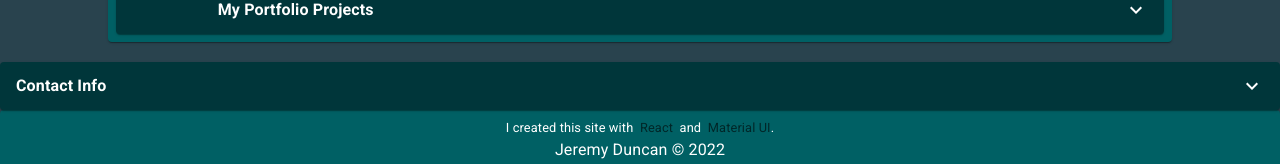
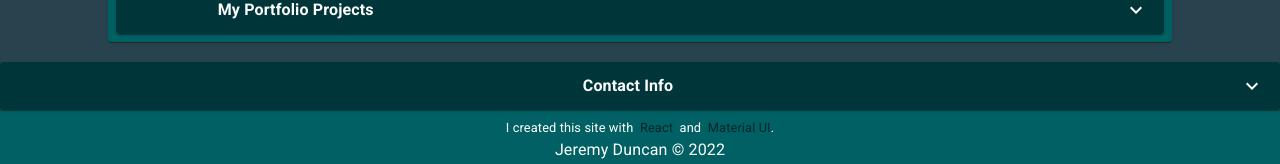
Before and after one commit to JeremyDuncan/React-Portfolio-Site, a React (Create React App) app: page / in a window 1280 px wide. Shown: the part 384-548 px from the top of the page. Built offline with nearby package versions, Linux system fonts and the light colour scheme.

Commit message:
fixed margins

```diff
--- a/src/components/ContactMe.js
+++ b/src/components/ContactMe.js
@@ -40,7 +40,7 @@ export default function ControlledAccordions() {
           aria-controls="panel1bh-content"
           id="panel1bh-header"
         >
-          <Typography sx={{ width: "50%", flexShrink: 0, fontWeight: "bold" }}>
+          <Typography sx={{ flexShrink: 0, fontWeight: "bold", margin: "auto" }}>
             Contact Info
           </Typography>
         </AccordionSummary>
```
